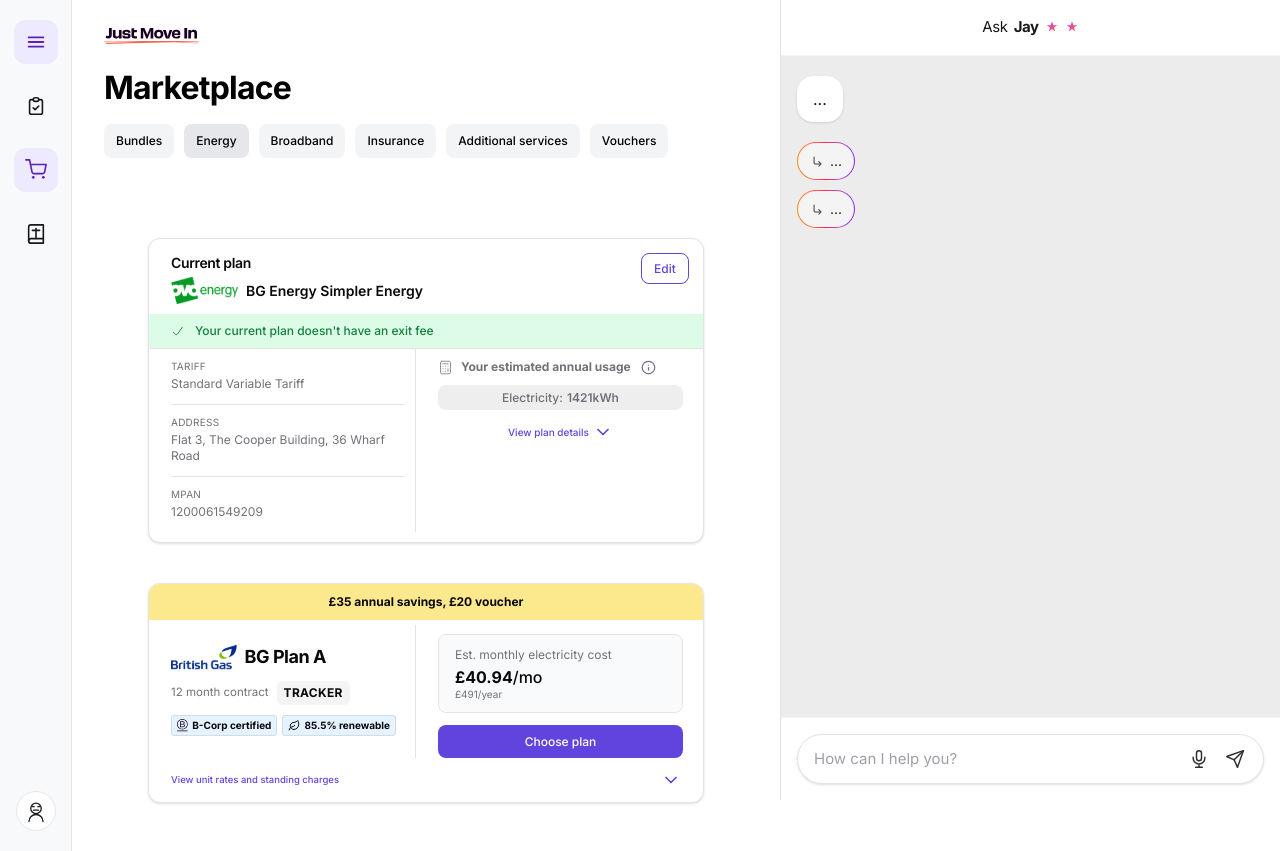
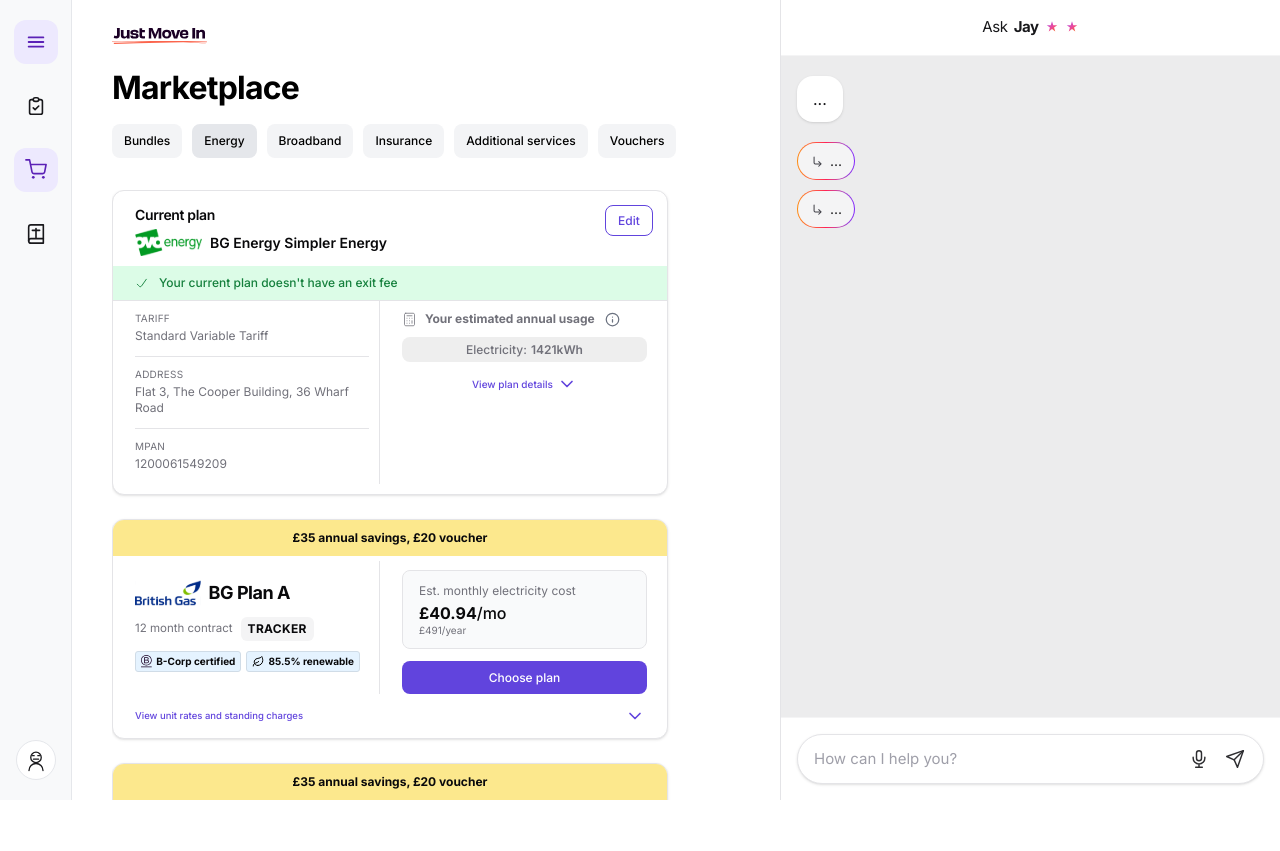
Before and after one commit to vargastm/just-move-in-challenge, a React (Vite) app: page / in a window 1280 px wide. After the commit the page ends 800 px from the top, so only its background shows below. Built offline with nearby package versions, Linux system fonts and the light colour scheme.

Commit message:
feat: enhance App layout and styling with improved overflow handling and scrollbar visibility

```diff
--- a/src/App.tsx
+++ b/src/App.tsx
@@ -8,11 +8,13 @@
 
 function App() {
   return (
-    <div className="flex min-h-screen">
+    <div className="flex h-dvh min-h-0 overflow-hidden">
       <SidebarRail />
-      <main className="bg-surface flex min-h-screen min-w-0 flex-1 flex-col">
+      <main className="bg-surface flex min-h-0 min-w-0 flex-1 flex-col overflow-hidden">
         <MarketplaceHeader />
-        <div className="flex flex-1 flex-col items-center justify-center gap-10 px-6 py-12">
+        <div className="flex min-h-0 flex-1 flex-col overflow-hidden pl-10">
+          <div className="scrollbar-hide min-h-0 flex-1 overflow-y-auto">
+            <div className="flex flex-col items-start gap-6 pb-10">
               <CurrentPlan
                 {...currentPlanMock}
                 onEdit={() => {
@@ -36,6 +38,24 @@
                   alert('Top pick — future feature')
                 }}
               />
+
+              <EnergyPlan
+                {...energyPlanMock}
+                ratesDetails={
+                  <EnergyPlanUnitRatesDetails {...energyPlanUnitRatesMock} />
+                }
+                onChoosePlan={() => {
+                  alert('Choose plan - future feature')
+                }}
+                onViewRates={() => {
+                  /* optional analytics */
+                }}
+                onTopPickInfo={() => {
+                  alert('Top pick — future feature')
+                }}
+              />
+            </div>
+          </div>
         </div>
       </main>
       <ChatPanel />
--- a/src/components/ChatPanel/ChatPanel.tsx
+++ b/src/components/ChatPanel/ChatPanel.tsx
@@ -122,7 +122,7 @@
 export function ChatPanel() {
   return (
     <aside
-      className="hidden h-screen w-[300px] shrink-0 flex-col overflow-hidden border-l border-zinc-200 bg-[#ECECED] min-[1000px]:flex min-[1200px]:w-[500px]"
+      className="hidden h-dvh min-h-0 w-[300px] shrink-0 flex-col overflow-hidden border-l border-zinc-200 bg-[#ECECED] min-[1000px]:flex min-[1200px]:w-[500px]"
       aria-label="Assistente Ask Jay"
     >
       <header className="shrink-0 border-b border-zinc-100 bg-white px-5 py-4">
@@ -138,7 +138,7 @@
         </div>
       </header>
 
-      <div className="min-h-0 flex-1 overflow-y-auto px-4 pt-5 pb-4">
+      <div className="min-h-0 flex-1 overflow-hidden px-4 pt-5 pb-4">
         <div className="inline-block max-w-[85%] rounded-2xl bg-white px-4 py-3 shadow-sm">
           <p className="text-base leading-snug text-zinc-900">...</p>
         </div>
--- a/src/components/MarketplaceHeader/MarketplaceHeader.tsx
+++ b/src/components/MarketplaceHeader/MarketplaceHeader.tsx
@@ -17,7 +17,7 @@
   activeCategory = 'Energy',
 }: MarketplaceHeaderProps) {
   return (
-    <header className="bg-white px-8 pt-7 pb-8">
+    <header className="shrink-0 bg-white px-10 pt-7 pb-8">
       <div className="flex max-w-full flex-col items-start">
         <a
           href="/"
--- a/src/components/SidebarRail/SidebarRail.tsx
+++ b/src/components/SidebarRail/SidebarRail.tsx
@@ -28,7 +28,7 @@
 export function SidebarRail() {
   return (
     <aside
-      className="flex w-[72px] shrink-0 flex-col justify-between border-r py-5"
+      className="flex h-dvh min-h-0 w-[72px] shrink-0 flex-col justify-between overflow-hidden border-r py-5"
       style={{
         backgroundColor: railBg,
         borderColor: border,
--- a/src/index.css
+++ b/src/index.css
@@ -21,11 +21,23 @@
   --color-secondary-blue: #E5F3FF;
 }
 
+html,
 body {
   margin: 0;
-  min-height: 100vh;
+  height: 100%;
+  overflow: hidden;
 }
 
 #root {
-  min-height: 100vh;
+  height: 100%;
+  min-height: 0;
 }
+
+.scrollbar-hide {
+  -ms-overflow-style: none;
+  scrollbar-width: none;
+}
+
+.scrollbar-hide::-webkit-scrollbar {
+  display: none;
+}
```
Lines whose indentation alone changed are shown as unchanged.
